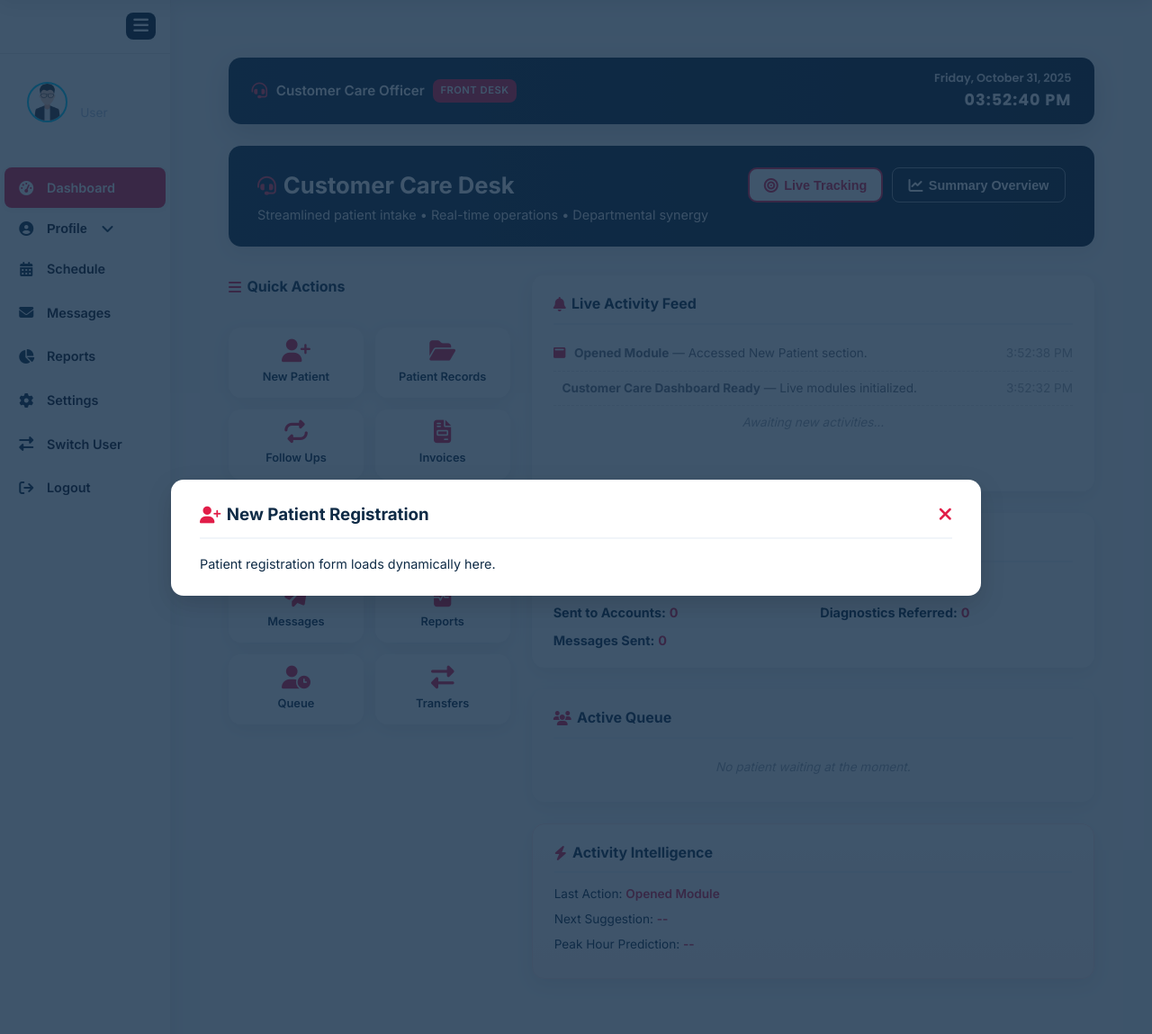
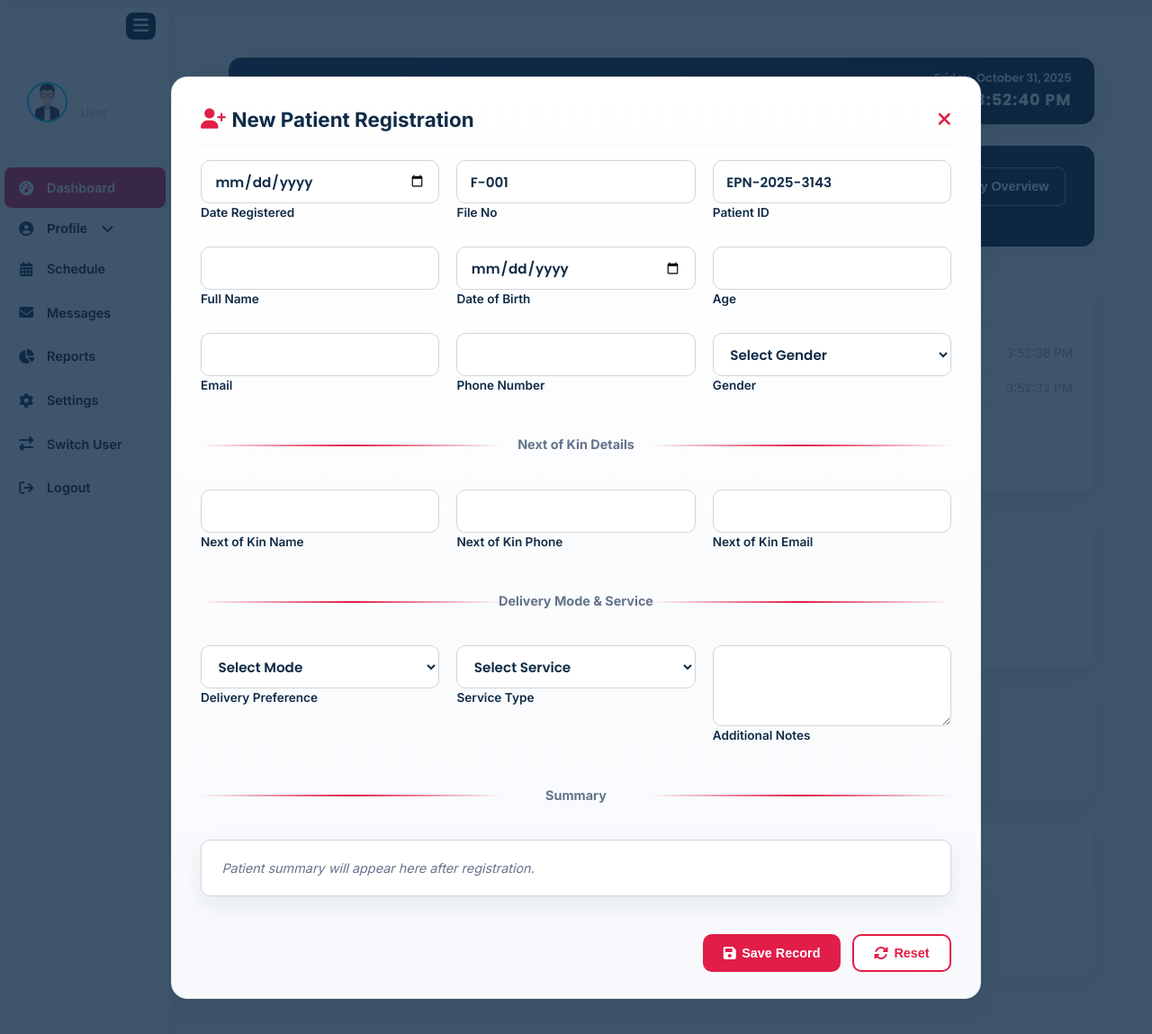
Before and after one commit to acetosyn/e-CLINIC, a Flask app: template templates/customer_care.html in a window 1280 px wide, after a click on "New Patient". Shown: the part 72-1221 px from the top of the page at 90% size. Run offline with Flask 3, Linux system fonts and the light colour scheme; the template is opened without the code that fills it, so the values that code supplies are empty.

Commit message:
Updated Customer care page

```diff
--- a/static/css/newpatient.css
+++ b/static/css/newpatient.css
@@ -1,184 +1,202 @@
 /* ============================================================
-   EPICONSULT e-CLINIC — NEW PATIENT FORM STYLES (2025)
-   Clean modern layout • Form grid • Live summary
-   Works inside Customer Care modal
+   EPICONSULT e-CLINIC — NEW PATIENT FORM (Enhanced Edition 2025)
+   Refined UI: Clinical, Crisp, Professional
    Architect: GPT-5
 ============================================================ */
 
 :root {
-  --np-primary: var(--primary);
-  --np-accent: var(--accent);
-  --np-bg: #f9fafb;
-  --np-border: #e5e7eb;
-  --np-text: #0f172a;
+  --np-primary: #0f2b46;        /* Navy Blue */
+  --np-accent: #e11d48;         /* Deep Red */
+  --np-light: #f9fafc;
   --np-muted: #64748b;
+  --np-border: #d1d5db;
   --np-radius: 10px;
-  --np-shadow: 0 4px 14px rgba(0, 0, 0, 0.06);
+  --np-shadow: 0 10px 25px rgba(15, 43, 70, 0.08);
   --np-transition: all 0.25s ease;
+  --np-input-height: 48px;
 }
 
 /* ------------------------------------------------------------
-   FORM WRAPPER
+   MODAL BODY
 ------------------------------------------------------------ */
-#newPatientContent {
-  background: var(--np-bg);
-  border-radius: var(--np-radius);
-  padding: 1.2rem 1.5rem;
+.cc-modal-content.wide {
+  background: linear-gradient(180deg, #ffffff 0%, #f7f9fc 100%);
+  border-radius: 18px;
+  border: 1px solid #e5e7eb;
   box-shadow: var(--np-shadow);
-  animation: fadeIn 0.4s ease;
-}
-
-/* Form grid spacing */
-#newPatientForm.cc-form {
-  display: flex;
-  flex-direction: column;
-  gap: 1.3rem;
+  padding: 1.8rem 2rem;
 }
 
 /* ------------------------------------------------------------
-   ROWS AND FIELDS
+   HEADER STYLE
 ------------------------------------------------------------ */
+.cc-modal-header.stylish {
+  border-bottom: 2px solid var(--np-light);
+  padding-bottom: 0.6rem;
+  margin-bottom: 1rem;
+}
+.cc-modal-header.stylish h3 {
+  color: var(--np-primary);
+  font-size: 1.4rem;
+  font-weight: 700;
+}
+.cc-modal-header.stylish i {
+  color: var(--np-accent);
+}
+
+/* ------------------------------------------------------------
+   FORM GRID & FIELD LAYOUT
+------------------------------------------------------------ */
+.cc-form.modern-form {
+  display: flex;
+  flex-direction: column;
+  gap: 1.4rem;
+}
+
 .cc-row {
   display: grid;
-  grid-template-columns: repeat(auto-fit, minmax(240px, 1fr));
-  gap: 1rem;
+  grid-template-columns: repeat(auto-fit, minmax(250px, 1fr));
+  gap: 1rem 1.2rem;
 }
 
 .cc-field {
   display: flex;
   flex-direction: column;
-  gap: 0.35rem;
-}
-
-.cc-field label {
-  font-weight: 600;
-  font-size: 0.9rem;
-  color: var(--np-primary);
+  position: relative;
 }
 
 .cc-field input,
 .cc-field select,
 .cc-field textarea {
-  border: 1px solid var(--np-border);
+  width: 100%;
+  height: var(--np-input-height);
+  border: 1.5px solid var(--np-border);
   border-radius: var(--np-radius);
-  background: #fff;
-  font-size: 0.9rem;
-  padding: 0.6rem 0.75rem;
+  padding: 0.7rem 0.9rem;
+  font-size: 0.95rem;
+  font-family: "Poppins", sans-serif;
+  color: var(--np-primary);
+  background-color: #fff;
   transition: var(--np-transition);
   outline: none;
 }
 
+.cc-field textarea {
+  min-height: 90px;
+  resize: vertical;
+  padding-top: 0.8rem;
+}
+
+/* Focus Glow */
 .cc-field input:focus,
 .cc-field select:focus,
 .cc-field textarea:focus {
   border-color: var(--np-accent);
-  box-shadow: 0 0 0 2px rgba(225, 29, 72, 0.1);
+  box-shadow: 0 0 0 3px rgba(225, 29, 72, 0.12);
 }
 
-/* Placeholder text style */
+/* Labels */
+.cc-field label {
+  font-weight: 600;
+  font-size: 0.85rem;
+  color: var(--np-primary);
+  margin-bottom: 0.25rem;
+}
+
+/* Placeholder styling */
 .cc-field input::placeholder,
 .cc-field textarea::placeholder {
-  color: #94a3b8;
+  color: #9ca3af;
 }
 
 /* ------------------------------------------------------------
    SECTION DIVIDERS
 ------------------------------------------------------------ */
-.cc-section-divider {
+.cc-section-divider.fancy {
   text-align: center;
-  position: relative;
   font-weight: 700;
   color: var(--np-muted);
-  font-size: 0.85rem;
+  font-size: 0.9rem;
   margin: 1rem 0;
+  position: relative;
 }
 
-.cc-section-divider::before,
-.cc-section-divider::after {
+.cc-section-divider.fancy::before,
+.cc-section-divider.fancy::after {
   content: "";
   position: absolute;
   top: 50%;
   width: 40%;
-  height: 1px;
-  background: var(--np-border);
+  height: 2px;
+  background: linear-gradient(90deg, transparent, var(--np-accent), transparent);
 }
 
-.cc-section-divider::before {
-  left: 0;
-}
-.cc-section-divider::after {
-  right: 0;
-}
+.cc-section-divider.fancy::before { left: 0; }
+.cc-section-divider.fancy::after { right: 0; }
 
 /* ------------------------------------------------------------
-   LIVE SUMMARY CARD
+   SUMMARY CARD
 ------------------------------------------------------------ */
 #liveSummary {
-  background: #fff;
+  background: #ffffff;
+  border: 1px solid var(--np-border);
   border-radius: var(--np-radius);
-  border: 1px solid var(--np-border);
   box-shadow: var(--np-shadow);
-  transition: var(--np-transition);
+  padding: 1.2rem 1.4rem;
+  font-size: 0.9rem;
+  color: var(--np-primary);
 }
 
 #liveSummary h4 {
-  color: var(--np-primary);
   font-size: 1rem;
   font-weight: 700;
-  margin-bottom: 0.5rem;
-}
-
-#liveSummary p {
-  font-size: 0.85rem;
-  color: var(--np-text);
-  margin: 0.2rem 0;
+  color: var(--np-primary);
+  display: flex;
+  align-items: center;
+  gap: 0.4rem;
+  margin-bottom: 0.6rem;
 }
 
 #liveSummary .muted {
   color: var(--np-muted);
-  text-align: center;
-  font-size: 0.85rem;
-}
-
-#liveSummary small {
-  font-size: 0.75rem;
-  color: var(--np-muted);
+  font-style: italic;
 }
 
 /* ------------------------------------------------------------
-   FORM ACTION BUTTONS
+   BUTTONS
 ------------------------------------------------------------ */
 .cc-form-actions {
   display: flex;
   justify-content: flex-end;
-  gap: 0.6rem;
-  margin-top: 0.8rem;
+  gap: 0.8rem;
+  margin-top: 1.2rem;
 }
 
 .cc-btn.primary {
   background: var(--np-accent);
   color: #fff;
+  font-weight: 600;
+  padding: 0.7rem 1.4rem;
+  border-radius: var(--np-radius);
   border: none;
-  border-radius: var(--np-radius);
-  padding: 0.6rem 1rem;
-  font-weight: 600;
+  transition: var(--np-transition);
   cursor: pointer;
-  transition: var(--np-transition);
 }
 
 .cc-btn.primary:hover {
-  background: var(--np-primary);
+  background: #c9153e;
   transform: translateY(-2px);
-  box-shadow: var(--np-shadow);
+  box-shadow: 0 6px 12px rgba(225, 29, 72, 0.2);
 }
 
 .cc-btn.outline {
+  border: 2px solid var(--np-accent);
   background: #fff;
-  border: 2px solid var(--np-accent);
   color: var(--np-accent);
   font-weight: 600;
+  padding: 0.7rem 1.4rem;
   border-radius: var(--np-radius);
-  padding: 0.6rem 1rem;
+  cursor: pointer;
   transition: var(--np-transition);
 }
 
@@ -189,27 +207,13 @@
 }
 
 /* ------------------------------------------------------------
-   RESPONSIVE TWEAKS
+   RESPONSIVE DESIGN
 ------------------------------------------------------------ */
 @media (max-width: 768px) {
-  #newPatientContent {
-    padding: 1rem;
-  }
   .cc-row {
     grid-template-columns: 1fr;
   }
-}
-
-/* ------------------------------------------------------------
-   ANIMATIONS
------------------------------------------------------------- */
-@keyframes fadeIn {
-  from {
-    opacity: 0;
-    transform: translateY(10px);
-  }
-  to {
-    opacity: 1;
-    transform: translateY(0);
+  .cc-modal-content.wide {
+    padding: 1.4rem;
   }
 }
--- a/static/js/customer_care_newpatient.js
+++ b/static/js/customer_care_newpatient.js
@@ -1,17 +1,17 @@
 /* ============================================================
    EPICONSULT e-CLINIC — CUSTOMER CARE (NEW PATIENT MODULE)
-   Version: 2025 Dynamic Edition
+   Modern Reactive Edition — 2025
    Features:
-   ▪ Smart ID generation
-   ▪ Auto Age calculation
-   ▪ Live summary preview
-   ▪ Activity + Stat integration
-   ▪ Modular-ready for Supabase
+   ▪ Floating-label form sync
+   ▪ Animated summary preview
+   ▪ Auto age calculation
+   ▪ Live activity & stat updates
+   ▪ Supabase-ready structure
    Architect: GPT-5
 ============================================================ */
 
 document.addEventListener("DOMContentLoaded", () => {
-  console.log("🧾 Customer Care — New Patient module active");
+  console.log("🧾 Customer Care — New Patient module active (Modern Edition)");
 
   /* ------------------------------------------------------------
      ELEMENT REFERENCES
@@ -22,6 +22,8 @@ document.addEventListener("DOMContentLoaded", () => {
   const patientIdEl = document.getElementById("patientId");
   const dobEl = document.getElementById("dob");
   const ageEl = document.getElementById("age");
+  const notesEl = document.querySelector("textarea[name='notes']");
+  const saveBtn = form?.querySelector(".cc-btn.primary");
 
   if (!form) return console.warn("⚠️ New Patient form not found.");
 
@@ -46,6 +48,16 @@ document.addEventListener("DOMContentLoaded", () => {
     });
 
   /* ------------------------------------------------------------
+     AUTO-EXPAND TEXTAREA
+  ------------------------------------------------------------ */
+  if (notesEl) {
+    notesEl.addEventListener("input", () => {
+      notesEl.style.height = "auto";
+      notesEl.style.height = `${notesEl.scrollHeight}px`;
+    });
+  }
+
+  /* ------------------------------------------------------------
      AGE CALCULATION
   ------------------------------------------------------------ */
   dobEl?.addEventListener("change", () => {
@@ -60,24 +72,38 @@ document.addEventListener("DOMContentLoaded", () => {
   });
 
   /* ------------------------------------------------------------
+     SMOOTH FIELD VALIDATION EFFECT
+  ------------------------------------------------------------ */
+  const highlightInvalidFields = () => {
+    form.querySelectorAll("input[required], select[required]").forEach((field) => {
+      if (!field.value.trim()) {
+        field.classList.add("invalid-field");
+        setTimeout(() => field.classList.remove("invalid-field"), 900);
+      }
+    });
+  };
+
+  /* ------------------------------------------------------------
      SUMMARY UPDATER
   ------------------------------------------------------------ */
   const updateSummary = (data) => {
     if (!summary) return;
+    summary.classList.add("updating");
     summary.innerHTML = `
       <h4><i class="fa-solid fa-user"></i> Patient Summary</h4>
       <p><strong>Date Registered:</strong> ${toDisplayDate(data.dateRegistered)}</p>
       <p><strong>File No:</strong> ${data.fileNo}</p>
       <p><strong>Patient ID:</strong> ${data.patientId}</p>
-      <p><strong>Full Name:</strong> ${data.fullName}</p>
+      <p><strong>Name:</strong> ${data.fullName}</p>
       <p><strong>Age:</strong> ${data.age || "—"}</p>
       <p><strong>Gender:</strong> ${data.gender || "—"}</p>
       <p><strong>Service:</strong> ${data.service || "—"}</p>
       <p><strong>Delivery Mode:</strong> ${data.deliveryMode || "—"}</p>
       <p><strong>Next of Kin:</strong> ${data.nokName || "—"} (${data.nokPhone || "—"})</p>
       <hr>
-      <p><small>Record created <strong>${new Date().toLocaleString()}</strong></small></p>
+      <small><i class="fa-regular fa-clock"></i> Record created at ${new Date().toLocaleTimeString()}</small>
     `;
+    setTimeout(() => summary.classList.remove("updating"), 400);
   };
 
   /* ------------------------------------------------------------
@@ -85,6 +111,17 @@ document.addEventListener("DOMContentLoaded", () => {
   ------------------------------------------------------------ */
   form.addEventListener("submit", (e) => {
     e.preventDefault();
+
+    // Validate essential fields
+    const requiredFilled = Array.from(form.querySelectorAll("[required]")).every(
+      (el) => el.value.trim()
+    );
+    if (!requiredFilled) {
+      highlightInvalidFields();
+      if (typeof window.showToast === "function")
+        showToast("⚠️ Please complete all required fields.", "error");
+      return;
+    }
 
     // Auto-generate IDs if missing
     if (!fileNoEl.value) fileNoEl.value = generateFileNo();
@@ -106,32 +143,46 @@ document.addEventListener("DOMContentLoaded", () => {
       if (el) el.textContent = window.ccState.stats.newPatients;
     }
 
-    // Add activity record
+    // Add to live activity
     if (typeof window.addActivity === "function") {
       addActivity(
-        "New Patient Registered",
-        `${formData.fullName} (${formData.patientId})`,
+        "🆕 New Patient Registered",
+        `${formData.fullName} (${formData.patientId}) — ${formData.service}`,
         "fa-user-check"
       );
     }
 
-    // Show toast
+    // Success feedback
     if (typeof window.showToast === "function") {
       showToast("✅ New patient record saved successfully!", "success");
     }
 
-    // Reset form (but retain live counter continuity)
-    form.reset();
-    fileNoEl.value = generateFileNo();
-    patientIdEl.value = generatePatientID();
+    // Visual feedback (button glow)
+    if (saveBtn) {
+      saveBtn.classList.add("saved");
+      setTimeout(() => saveBtn.classList.remove("saved"), 1200);
+    }
+
+    // Scroll to summary section
+    summary?.scrollIntoView({ behavior: "smooth", block: "center" });
+
+    // Reset form but keep counter continuity
+    setTimeout(() => {
+      form.reset();
+      fileNoEl.value = generateFileNo();
+      patientIdEl.value = generatePatientID();
+    }, 500);
   });
 
   /* ------------------------------------------------------------
      RESET HANDLER
   ------------------------------------------------------------ */
   form.addEventListener("reset", () => {
-    if (summary)
+    if (summary) {
+      summary.classList.add("fading");
       summary.innerHTML = `<p class="muted">Patient summary will appear here after registration.</p>`;
+      setTimeout(() => summary.classList.remove("fading"), 500);
+    }
   });
 
   /* ------------------------------------------------------------
@@ -139,8 +190,9 @@ document.addEventListener("DOMContentLoaded", () => {
   ------------------------------------------------------------ */
   fileNoEl.value = generateFileNo();
   patientIdEl.value = generatePatientID();
+
   if (summary)
     summary.innerHTML = `<p class="muted">Patient summary will appear here after registration.</p>`;
 
-  console.log("✅ New Patient JS ready — IDs preloaded and reactive.");
+  console.log("✅ New Patient JS initialized — IDs ready and reactive.");
 });
--- a/templates/customer_care.html
+++ b/templates/customer_care.html
@@ -162,21 +162,153 @@
 <!-- ===========================================================
      MODALS (FULL)
 =========================================================== -->
-
-<!-- 🔹 New Patient -->
+<!-- ===========================================================
+     MODERN NEW PATIENT REGISTRATION MODAL (2025 Ultra Edition)
+=========================================================== -->
 <div class="cc-modal" id="modalNewPatient">
-  <div class="cc-modal-content wide">
-    <div class="cc-modal-header">
+  <div class="cc-modal-content wide glass">
+    <div class="cc-modal-header stylish">
       <h3><i class="fa-solid fa-user-plus"></i> New Patient Registration</h3>
       <button class="cc-modal-close" data-close-modal="#modalNewPatient">
         <i class="fa-solid fa-xmark"></i>
       </button>
     </div>
+
     <div class="cc-modal-body">
-      <p>Patient registration form loads dynamically here.</p>
+      <form id="newPatientForm" class="cc-form modern-form">
+        <!-- ====== Row 1 ====== -->
+        <div class="cc-row">
+          <div class="cc-field float-label">
+            <input type="date" id="dateRegistered" name="dateRegistered" required>
+            <label for="dateRegistered">Date Registered</label>
+          </div>
+
+          <div class="cc-field float-label">
+            <input type="text" id="fileNo" name="fileNo" readonly placeholder=" ">
+            <label for="fileNo">File No</label>
+          </div>
+
+          <div class="cc-field float-label">
+            <input type="text" id="patientId" name="patientId" readonly placeholder=" ">
+            <label for="patientId">Patient ID</label>
+          </div>
+        </div>
+
+        <!-- ====== Row 2 ====== -->
+        <div class="cc-row">
+          <div class="cc-field float-label">
+            <input type="text" name="fullName" required placeholder=" ">
+            <label>Full Name</label>
+          </div>
+
+          <div class="cc-field float-label">
+            <input type="date" id="dob" name="dob" placeholder=" ">
+            <label>Date of Birth</label>
+          </div>
+
+          <div class="cc-field float-label">
+            <input type="number" id="age" name="age" readonly placeholder=" ">
+            <label>Age</label>
+          </div>
+        </div>
+
+        <!-- ====== Row 3 ====== -->
+        <div class="cc-row">
+          <div class="cc-field float-label">
+            <input type="email" name="email" placeholder=" ">
+            <label>Email</label>
+          </div>
+
+          <div class="cc-field float-label">
+            <input type="tel" name="phone" placeholder=" ">
+            <label>Phone Number</label>
+          </div>
+
+          <div class="cc-field float-label">
+            <select name="gender" required>
+              <option value="">Select Gender</option>
+              <option>Male</option>
+              <option>Female</option>
+            </select>
+            <label>Gender</label>
+          </div>
+        </div>
+
+        <div class="cc-section-divider fancy">Next of Kin Details</div>
+
+        <!-- ====== Next of Kin ====== -->
+        <div class="cc-row">
+          <div class="cc-field float-label">
+            <input type="text" name="nokName" placeholder=" ">
+            <label>Next of Kin Name</label>
+          </div>
+
+          <div class="cc-field float-label">
+            <input type="tel" name="nokPhone" placeholder=" ">
+            <label>Next of Kin Phone</label>
+          </div>
+
+          <div class="cc-field float-label">
+            <input type="email" name="nokEmail" placeholder=" ">
+            <label>Next of Kin Email</label>
+          </div>
+        </div>
+
+        <div class="cc-section-divider fancy">Delivery Mode & Service</div>
+
+        <!-- ====== Delivery & Service ====== -->
+        <div class="cc-row">
+          <div class="cc-field float-label">
+            <select name="deliveryMode" required>
+              <option value="">Select Mode</option>
+              <option>WhatsApp</option>
+              <option>Email</option>
+              <option>Print</option>
+            </select>
+            <label>Delivery Preference</label>
+          </div>
+
+          <div class="cc-field float-label">
+            <select name="service" required>
+              <option value="">Select Service</option>
+              <option>General Services</option>
+              <option>Consultation only</option>
+              <option>Laboratory Test</option>
+              <option>Diagnostics Test</option>
+              <option>Drugs & Pharmacy</option>
+              <option>Follow-up</option>
+            </select>
+            <label>Service Type</label>
+          </div>
+
+          <div class="cc-field float-label">
+            <textarea name="notes" rows="3" placeholder=" "></textarea>
+            <label>Additional Notes</label>
+          </div>
+        </div>
+
+        <div class="cc-section-divider fancy">Summary</div>
+
+        <!-- ====== Live Summary ====== -->
+        <div id="liveSummary" class="cc-card summary-card animated">
+          <h4><i class="fa-solid fa-circle-info"></i> Live Summary</h4>
+          <p class="muted">Patient summary will appear here after registration.</p>
+        </div>
+
+        <!-- ====== Form Actions ====== -->
+        <div class="cc-form-actions">
+          <button type="submit" class="cc-btn primary pulse">
+            <i class="fa-solid fa-floppy-disk"></i> Save Record
+          </button>
+          <button type="reset" class="cc-btn outline">
+            <i class="fa-solid fa-rotate"></i> Reset
+          </button>
+        </div>
+      </form>
     </div>
   </div>
 </div>
+
 
 <!-- 🔹 Patient Records -->
 <div class="cc-modal" id="modalRecords">
```
